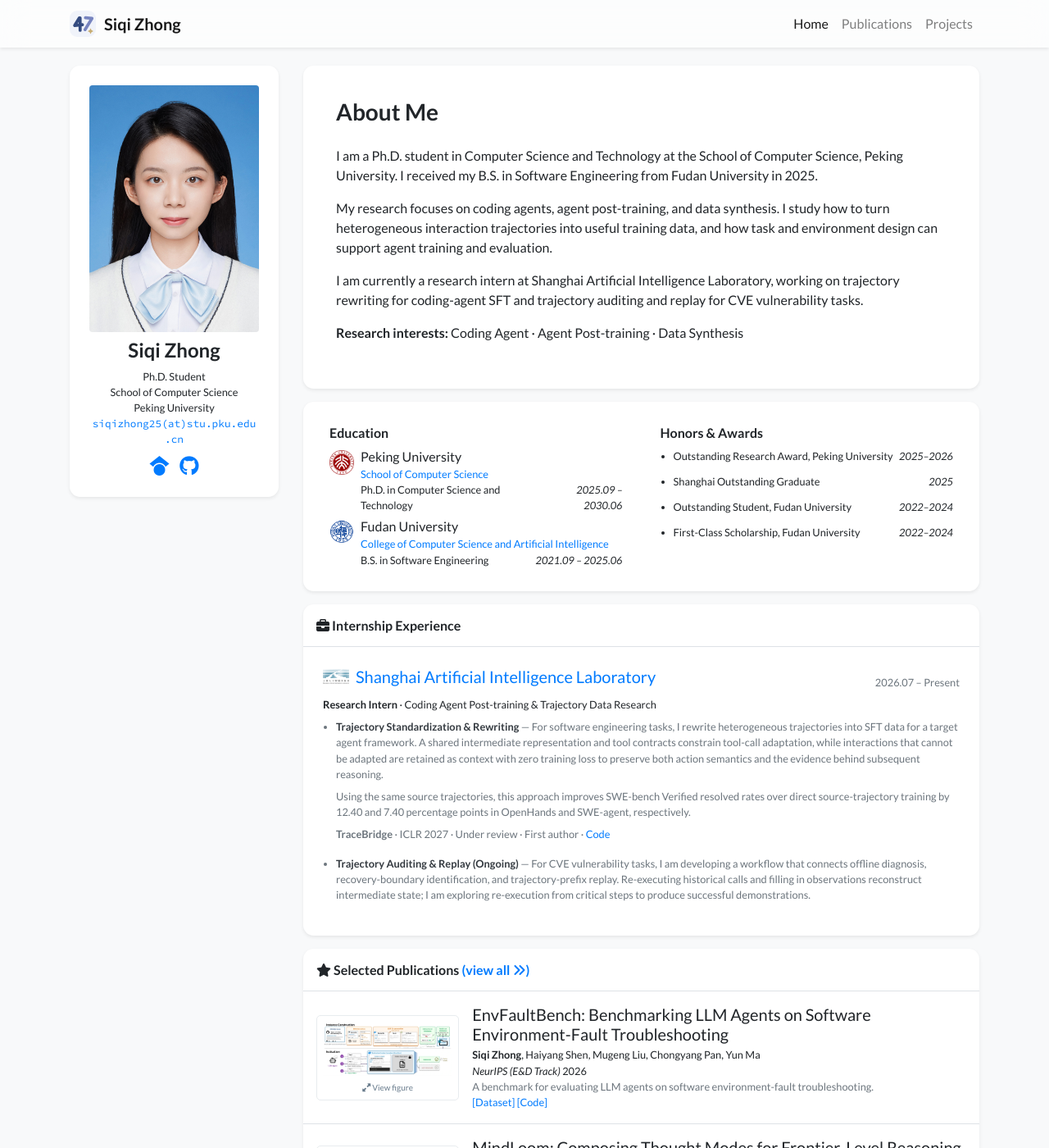
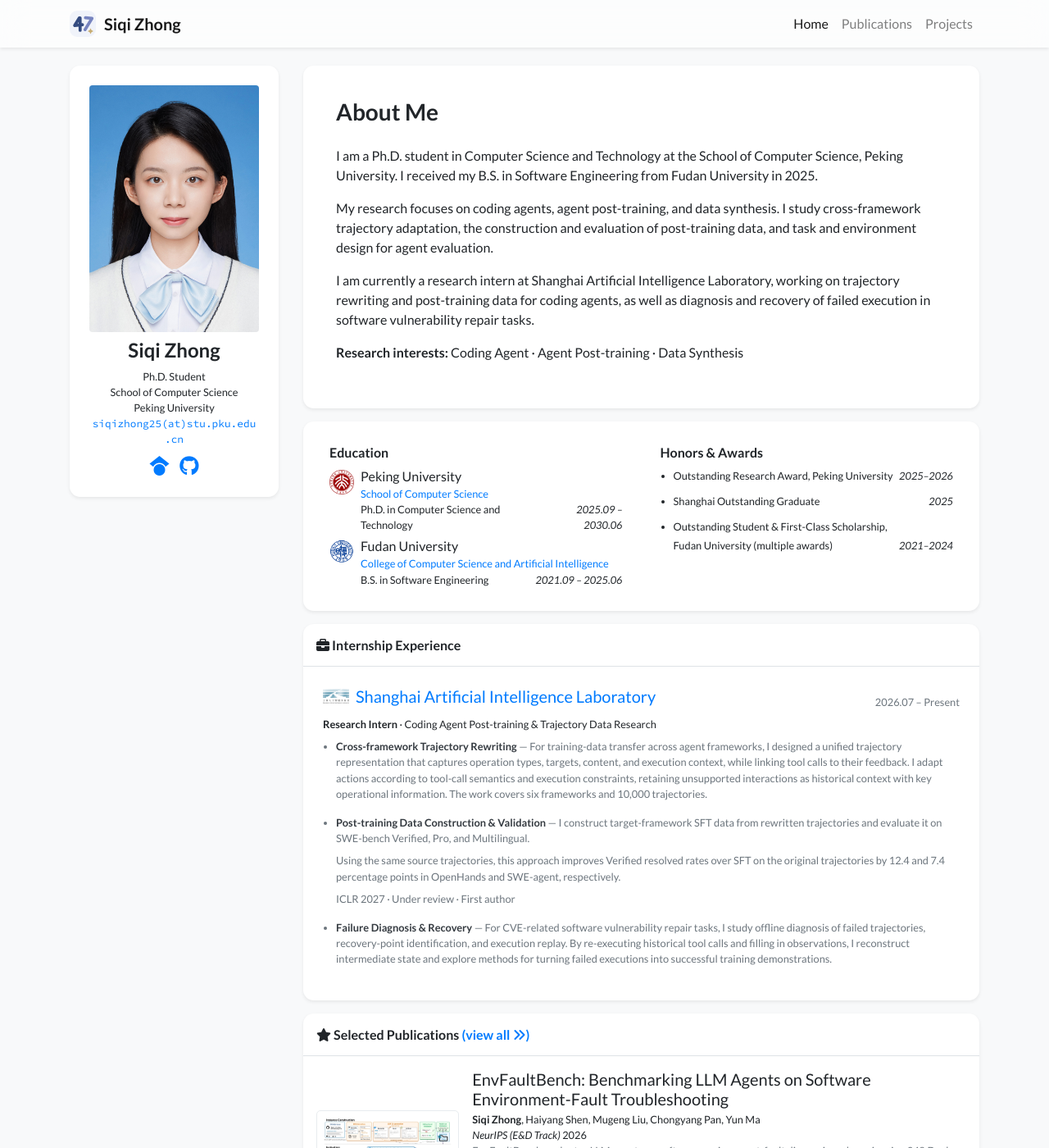
Before and after one commit to zsq0216/zsq0216.github.io, a Jekyll site: the page built from index.html, in a window 1280 px wide and 1400 px high. Shown: the whole window at 82% size. Built offline with Jekyll 4.4.1, drawn with Linux system fonts in a browser that asks for light colours; nearby versions of some CDN libraries; a style sheet for code colours, icons or effects is not loaded; some of the changed text lies outside the part shown.

Commit message:
Refresh research experience and benchmark details from updated resume

```diff
--- a/_data/profile.yml
+++ b/_data/profile.yml
@@ -10,11 +10,11 @@ github: zsq0216
 short_bio_text_justify: false
 short_bio: <p>I am a Ph.D. student in Computer Science and Technology at the School of Computer Science, Peking
   University. I received my B.S. in Software Engineering from Fudan University in 2025.</p><p>My research focuses
-  on coding agents, agent post-training, and data synthesis. I study how to turn heterogeneous interaction trajectories
-  into useful training data, and how task and environment design can support agent training and evaluation.</p><p>I
+  on coding agents, agent post-training, and data synthesis. I study cross-framework trajectory adaptation, the
+  construction and evaluation of post-training data, and task and environment design for agent evaluation.</p><p>I
   am currently a research intern at Shanghai Artificial Intelligence Laboratory, working on trajectory rewriting
-  for coding-agent SFT and trajectory auditing and replay for CVE vulnerability tasks.</p><p><strong>Research interests:</strong>
-  Coding Agent · Agent Post-training · Data Synthesis</p>
+  and post-training data for coding agents, as well as diagnosis and recovery of failed execution in software vulnerability
+  repair tasks.</p><p><strong>Research interests:</strong> Coding Agent · Agent Post-training · Data Synthesis</p>
 portrait_url: /assets/images/photos/portrait.jpg
 portrait_caption: Siqi Zhong
 education:
@@ -35,10 +35,8 @@ awards:
   date: 2025–2026
 - name: Shanghai Outstanding Graduate
   date: '2025'
-- name: Outstanding Student, Fudan University
-  date: 2022–2024
-- name: First-Class Scholarship, Fudan University
-  date: 2022–2024
+- name: Outstanding Student & First-Class Scholarship, Fudan University (multiple awards)
+  date: 2021–2024
 gscholar: https://scholar.google.com/citations?user=2MhT_MQAAAAJ&hl=zh-CN
 experience:
 - name: Shanghai Artificial Intelligence Laboratory
@@ -47,28 +45,33 @@ experience:
   focus: Coding Agent Post-training & Trajectory Data Research
   date: 2026.07 – Present
   highlights:
-  - title: Trajectory Standardization & Rewriting
-    description: For software engineering tasks, I rewrite heterogeneous trajectories into SFT data for a target
-      agent framework. A shared intermediate representation and tool contracts constrain tool-call adaptation, while
-      interactions that cannot be adapted are retained as context with zero training loss to preserve both action
-      semantics and the evidence behind subsequent reasoning.
-    result: Using the same source trajectories, this approach improves SWE-bench Verified resolved rates over direct
-      source-trajectory training by 12.40 and 7.40 percentage points in OpenHands and SWE-agent, respectively.
+  - title: Cross-framework Trajectory Rewriting
+    description: For training-data transfer across agent frameworks, I designed a unified trajectory representation
+      that captures operation types, targets, content, and execution context, while linking tool calls to their
+      feedback. I adapt actions according to tool-call semantics and execution constraints, retaining unsupported
+      interactions as historical context with key operational information. The work covers six frameworks and 10,000
+      trajectories.
+  - title: Post-training Data Construction & Validation
+    description: I construct target-framework SFT data from rewritten trajectories and evaluate it on SWE-bench
+      Verified, Pro, and Multilingual.
+    result: Using the same source trajectories, this approach improves Verified resolved rates over SFT on the original
+      trajectories by 12.4 and 7.4 percentage points in OpenHands and SWE-agent, respectively.
     publication:
-      title: TraceBridge
       venue: ICLR 2027
       status: Under review · First author
-      code: https://github.com/zsq0216/trace-bridge
-  - title: Trajectory Auditing & Replay (Ongoing)
-    description: For CVE vulnerability tasks, I am developing a workflow that connects offline diagnosis, recovery-boundary
-      identification, and trajectory-prefix replay. Re-executing historical calls and filling in observations reconstruct
-      intermediate state; I am exploring re-execution from critical steps to produce successful demonstrations.
+  - title: Failure Diagnosis & Recovery
+    description: For CVE-related software vulnerability repair tasks, I study offline diagnosis of failed trajectories,
+      recovery-point identification, and execution replay. By re-executing historical tool calls and filling in
+      observations, I reconstruct intermediate state and explore methods for turning failed executions into successful
+      training demonstrations.
   logo: /assets/images/badges/ShanghaiAILab.png
 skills:
-- name: Programming & Engineering
-  description: C++ and Python; agent pipelines, tool use, context management, and AI-assisted programming.
+- name: Engineering
+  description: Proficient in C++ and Python; familiar with agent pipelines, tool use, and context management, with
+    effective use of AI-assisted programming tools.
+- name: Data
+  description: Training-data synthesis, filtering, and quality assessment, with experience analyzing agent trajectories
+    and deriving insights for data construction.
 - name: LLM Post-training
-  description: Supervised fine-tuning (SFT), reinforcement learning with verifiable rewards (RLVR), LLM reasoning,
-    and agent trajectory data construction.
-- name: Data & Analysis
-  description: Data synthesis, filtering, quality assessment, and analysis of agent interaction trajectories.
+  description: Proficient in supervised fine-tuning (SFT) and reinforcement learning with verifiable rewards (RLVR),
+    with experience training and evaluating coding agents.
--- a/_data/projects.yml
+++ b/_data/projects.yml
@@ -1,18 +1,16 @@
 - title: Simulation Environment Services for Multimodal and Agentic LLM Post-training
   subtitle: National Science and Technology Major Project for Next-Generation AI
-  program: Part of “Key Technologies and Systems for Hardware–Software Co-designed Training and Inference on Domestic
-    Hardware.”
-  description: The project studies composable multimodal and agentic simulation environments, reinforcement-learning-aware
-    asynchronous interaction, and elastic resource scheduling to provide reusable, scalable environment services
-    for LLM post-training.
+  description: Research on task design, environment construction, and evaluation methods for LLM post-training.
   highlights:
-  - title: Research Contributions
-    description: I study task design, environment construction, and evaluation methods for post-training, building
-      task sets and benchmarks to analyze agent execution, environment-fault diagnosis, and repair. This work informs
-      environment design and training-data construction; part of the research is reported in my first-author NeurIPS
-      2026 paper, EnvFaultBench.
-  - title: Project Coordination
-    description: I also participate in project management, assisting with progress tracking and collaboration across
-      contributors.
+  - title: Environment Construction & Evaluation
+    description: I study task design, environment construction, and evaluation for post-training simulation environments,
+      focusing on agent task execution, fault diagnosis, and autonomous repair in complex software environments.
+  - title: EnvFaultBench
+    description: I contributed to a benchmark for environment-fault diagnosis and repair, constructing 348 Docker-based
+      instances from real GitHub issues in 75 open-source projects. It covers Python, TS/JS, and JVM ecosystems,
+      with 22 fault categories across three root-cause levels. For cases where the code is correct but the environment
+      is faulty, such as dependency conflicts and configuration drift, hidden functional tests judge repair by whether
+      target behavior is restored, allowing different command sequences as valid repairs. We evaluate 10 LLMs under
+      a unified agent framework. This work led to a first-author paper at NeurIPS 2026 (E&D Track).
   url: ''
   period: 2025.12 – 2028.12
--- a/_includes/widgets/internships_card.html
+++ b/_includes/widgets/internships_card.html
@@ -19,7 +19,7 @@
                 <strong class="text-dark">{{ highlight.title }}</strong> &mdash; {{ highlight.description }}
                 {% if highlight.result %}<p class="mt-2 mb-0">{{ highlight.result }}</p>{% endif %}
                 {% if highlight.publication %}
-                <p class="mt-2 mb-0"><strong>{{ highlight.publication.title }}</strong> &middot; {{ highlight.publication.venue }} &middot; {{ highlight.publication.status }} &middot; <a href="{{ highlight.publication.code }}" target="_blank" rel="noopener noreferrer">Code</a></p>
+                <p class="mt-2 mb-0">{% if highlight.publication.title %}<strong>{{ highlight.publication.title }}</strong> &middot; {% endif %}{{ highlight.publication.venue }} &middot; {{ highlight.publication.status }}{% if highlight.publication.code %} &middot; <a href="{{ highlight.publication.code }}" target="_blank" rel="noopener noreferrer">Code</a>{% endif %}</p>
                 {% endif %}
             </li>
             {% endfor %}
```
Also changed, not shown: _publications/2026/envfaultbench.md (+6 -1 lines), README.md.
